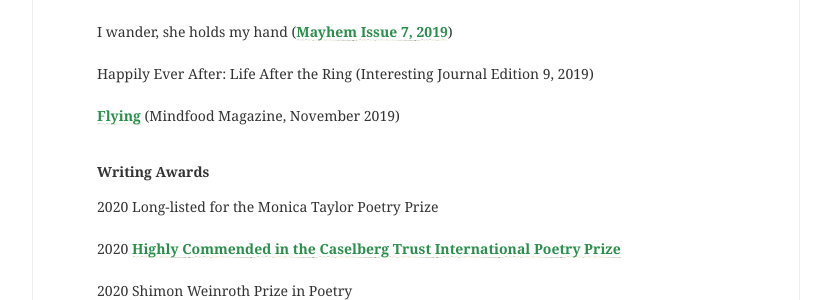
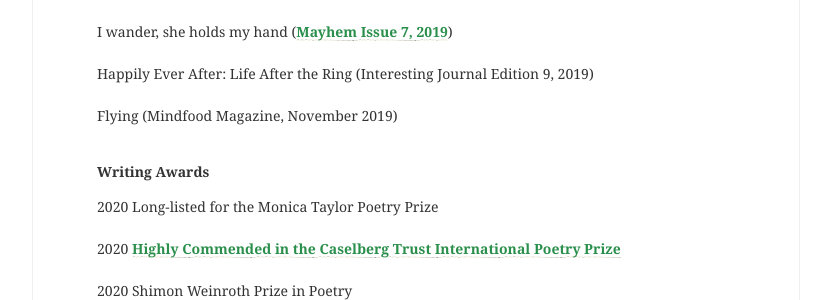
Before and after one commit to lilyholloway/lilyholloway.github.io, a Jekyll site: the page built from cv.md, in a window 1280 px wide and 900 px high, scrolled down 1967 px. Shown: the part 154-454 px from the top of the window, without its empty margins (224-1055 px from the left). Built offline with Jekyll 4.4.1, drawn with Linux system fonts in a browser that asks for light colours; nearby versions of some CDN libraries.

Commit message:
Update cv.md

```diff
--- a/cv.md
+++ b/cv.md
@@ -89,7 +89,7 @@ I wander, she holds my hand (<b><a href="https://www.mayhemjournal.co.nz/page/7-
 <br>
 Happily Ever After: Life After the Ring (Interesting Journal Edition 9, 2019)<br>
 <br>
-<b><a href="https://lilyholloway.co.nz/posts/Flying">Flying</a></b> (Mindfood Magazine, November 2019)<br>
+Flying (Mindfood Magazine, November 2019)<br>
 <br>
 
 
```
